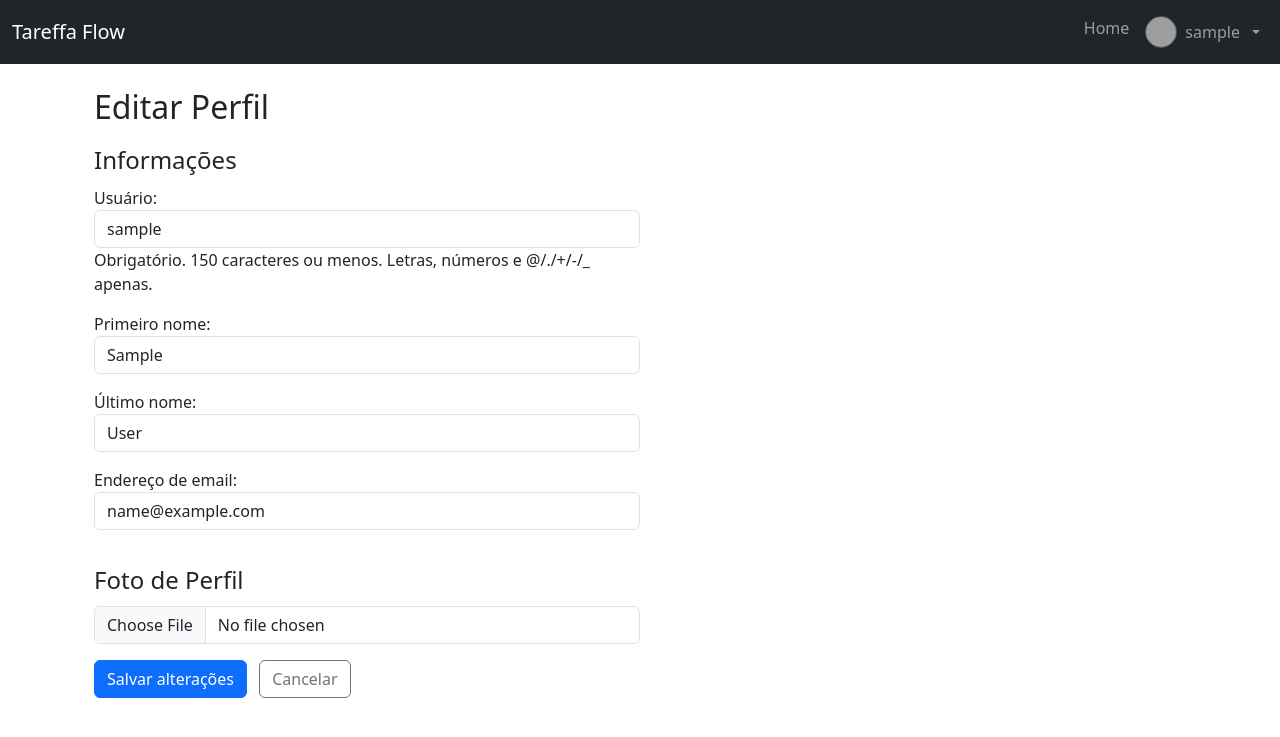
After one commit to CaiqueRNeves/Tareffa_Flow, a Django app: page /accounts/profile/edit/ in a window 1280 px wide. The commit adds this page. Shown: the top 737 px of the page. Run offline with Django 5.2, Linux system fonts and the light colour scheme; the visitor is signed in with stand-in values (Sample User, id 1); data comes from the database, SQL or seed files in the repository; grey boxes are pictures that could not be loaded.

Commit message:
Finalização da Interligação de cruds e Modelagem da experiência do usuário

```diff
--- /dev/null
+++ b/Tareffa_Flow/forms.py
@@ -0,0 +1,64 @@
+from django import forms
+from django.contrib.auth.forms import UserCreationForm
+from django.contrib.auth.models import User
+from .models import Tarefa, Comment
+from .models import UserProfile
+from django import forms
+from django.contrib.auth.models import User
+from .models import UserProfile
+
+
+class SignUpForm(UserCreationForm):
+    email = forms.EmailField(required=True)
+
+    class Meta:
+        model = User
+        fields = ("username", "email", "password1", "password2")
+
+
+class TarefaForm(forms.ModelForm):
+    class Meta:
+        model = Tarefa
+        fields = ["title", "deadline", "descricao", "concluida"]
+
+
+class CommentForm(forms.ModelForm):
+    class Meta:
+        model = Comment
+        fields = ["texto"]
+        widgets = {
+            "texto": forms.Textarea(
+                attrs={"rows": 3, "placeholder": "Escreva um comentário..."}
+            )
+        }
+
+
+class ProfileForm(forms.ModelForm):
+    class Meta:
+        model = User
+        fields = ["username", "first_name", "last_name", "email"]
+        widgets = {
+            "username": forms.TextInput(attrs={"class": "form-control"}),
+            "first_name": forms.TextInput(attrs={"class": "form-control"}),
+            "last_name": forms.TextInput(attrs={"class": "form-control"}),
+            "email": forms.EmailInput(attrs={"class": "form-control"}),
+        }
+
+
+class UserProfileForm(forms.ModelForm):
+    class Meta:
+        model = UserProfile
+        fields = ["avatar"]
+        widgets = {"avatar": forms.FileInput(attrs={"class": "form-control"})}
+
+    def clean_avatar(self):
+        file = self.cleaned_data.get("avatar")
+        if not file:
+            return file
+        max_mb = 5
+        if file.size > max_mb * 1024 * 1024:
+            raise forms.ValidationError(f"A imagem deve ter no máximo {max_mb}MB.")
+        valid_mimes = {"image/jpeg", "image/png", "image/webp"}
+        if hasattr(file, "content_type") and file.content_type not in valid_mimes:
+            raise forms.ValidationError("Use uma imagem JPG, PNG ou WEBP.")
+        return file
--- /dev/null
+++ b/Tareffa_Flow/templates/Tareffa_Flow/profile_edit.html
@@ -0,0 +1,35 @@
+{% extends 'base.html' %}
+{% block page_title %}Editar Perfil{% endblock %}
+{% block content %}
+<div class="container mt-4">
+  <h2>Editar Perfil</h2>
+
+  {% if messages %}
+    {% for m in messages %}
+      <div class="alert alert-{{ m.tags }} mt-3">{{ m }}</div>
+    {% endfor %}
+  {% endif %}
+
+  <form method="post" enctype="multipart/form-data" class="col-lg-6 mt-3">
+    {% csrf_token %}
+    <fieldset class="mb-3">
+      <legend>Informações</legend>
+      {{ form.as_p }}
+    </fieldset>
+
+    <fieldset class="mb-3">
+      <legend>Foto de Perfil</legend>
+      {{ profile_form.avatar }}
+      {% if user.profile.avatar %}
+        <div class="mt-2">
+          <small>Atual:</small><br>
+          <img src="{{ user.profile.avatar.url }}" alt="Avatar" class="img-thumbnail" style="max-width:150px;">
+        </div>
+      {% endif %}
+    </fieldset>
+
+    <button class="btn btn-primary" type="submit">Salvar alterações</button>
+    <a href="{% url 'profile' %}" class="btn btn-outline-secondary ms-2">Cancelar</a>
+  </form>
+</div>
+{% endblock %}
--- a/Tareffa_Flow/templates/base.html
+++ b/Tareffa_Flow/templates/base.html
@@ -5,13 +5,64 @@
     <meta name="viewport" content="width=device-width, initial-scale=1">
     <title>Nova Tarefa - {% block page_title %}{% endblock page_title %}</title>
     <link href="https://cdn.jsdelivr.net/npm/bootstrap@5.3.8/dist/css/bootstrap.min.css" rel="stylesheet" integrity="sha384-sRIl4kxILFvY47J16cr9ZwB07vP4J8+LH7qKQnuqkuIAvNWLzeN8tE5YBujZqJLB" crossorigin="anonymous">
+    <style>
+  .tf-avatar{
+    width: 32px; height: 32px;
+    border-radius: 50%;
+    object-fit: cover;
+    border: 1px solid rgba(255,255,255,.25);
+  }
+</style>
   </head>
   <body>
-     <nav class="navbar bg-dark mb-4" data-bs-theme="dark">
-        <div class="container-fluid">
-            <a class="navbar-brand" href="{% url 'tarefa_list' %}">Tareffa Flow</a>
-        </div>
-    </nav>
+   <nav class="navbar navbar-expand-lg navbar-dark bg-dark mb-4">
+  <div class="container-fluid">
+    <a class="navbar-brand" href="{% url 'dashboard' %}">Tareffa Flow</a>
+
+    <button class="navbar-toggler" type="button" data-bs-toggle="collapse" data-bs-target="#navbarNav"
+            aria-controls="navbarNav" aria-expanded="false" aria-label="Toggle navigation">
+      <span class="navbar-toggler-icon"></span>
+    </button>
+
+    <div class="collapse navbar-collapse" id="navbarNav">
+      <ul class="navbar-nav ms-auto">
+
+        <!-- Home (sempre aparece) -->
+        <li class="nav-item">
+          <a class="nav-link" href="{% url 'dashboard' %}">Home</a>
+        </li>
+
+        {% if user.is_authenticated %}
+  <!-- Avatar + menu do usuário -->
+  <li class="nav-item dropdown d-flex align-items-center">
+    <a class="nav-link dropdown-toggle d-flex align-items-center gap-2" href="#" id="userMenu"
+       role="button" data-bs-toggle="dropdown" aria-expanded="false">
+      <img
+        src="{% if user.profile.avatar %}{{ user.profile.avatar.url }}{% else %}https://cdn-icons-png.flaticon.com/512/149/149071.png{% endif %}"
+        alt="avatar de {{ user.username }}"
+        class="tf-avatar"
+      />
+      <span>{{ user.username }}</span>
+    </a>
+    <ul class="dropdown-menu dropdown-menu-end" aria-labelledby="userMenu">
+      <li><a class="dropdown-item" href="{% url 'profile' %}">Meu Perfil</a></li>
+      <li><a class="dropdown-item" href="{% url 'profile_edit' %}">Editar Perfil</a></li>
+      <li><hr class="dropdown-divider"></li>
+      <li><a class="dropdown-item text-danger" href="{% url 'logout' %}">Sair</a></li>
+    </ul>
+  </li>
+{% else %}
+  <!-- Visitante -->
+  <li class="nav-item"><a class="nav-link" href="{% url 'login' %}">Login</a></li>
+  <li class="nav-item"><a class="nav-link" href="{% url 'signup' %}">Cadastro</a></li>
+{% endif %}
+
+
+      </ul>
+    </div>
+  </div>
+</nav>
+
     <main class="container">
         {% block content %}{% endblock content %}
     </main>
--- /dev/null
+++ b/Tareffa_Flow/urls.py
@@ -0,0 +1,30 @@
+from django.urls import path
+from .views import (
+    DashboardView,
+    TarefaListView,
+    TarefaDetailView,
+    TarefaCreateView,
+    TarefaUpdateView,
+    TarefaDeleteView,
+    TarefaCompleteView,
+    TarefaClaimView,
+    CommentCreateView,
+)
+
+urlpatterns = [
+    path("", DashboardView.as_view(), name="dashboard"),
+    path("tarefas/", TarefaListView.as_view(), name="tarefa_list"),
+    path("tarefas/create/", TarefaCreateView.as_view(), name="tarefa_create"),
+    path("tarefas/<int:pk>/", TarefaDetailView.as_view(), name="tarefa_detail"),
+    path("tarefas/<int:pk>/edit/", TarefaUpdateView.as_view(), name="tarefa_update"),
+    path("tarefas/<int:pk>/delete/", TarefaDeleteView.as_view(), name="tarefa_delete"),
+    path(
+        "tarefas/<int:pk>/complete/",
+        TarefaCompleteView.as_view(),
+        name="tarefa_complete",
+    ),
+    path("tarefas/<int:pk>/claim/", TarefaClaimView.as_view(), name="tarefa_claim"),
+    path(
+        "tarefas/<int:pk>/comment/", CommentCreateView.as_view(), name="comment_create"
+    ),
+]
--- a/Tareffa_Flow/views.py
+++ b/Tareffa_Flow/views.py
@@ -1,37 +1,189 @@
 from datetime import date
-from django.views.generic import ListView, CreateView, UpdateView, DeleteView, View
+
+from django.contrib import messages
+from django.contrib.auth import login
+from django.contrib.auth.mixins import LoginRequiredMixin, UserPassesTestMixin
+from django.contrib.auth.models import User
+from django.contrib.auth.views import LoginView, LogoutView
+from django.shortcuts import get_object_or_404, redirect
 from django.urls import reverse_lazy
-from django.shortcuts import get_object_or_404, redirect
+from django.views.generic import (
+    TemplateView,
+    ListView,
+    DetailView,
+    CreateView,
+    UpdateView,
+    DeleteView,
+    View,
+)
 
-from .models import Tarefa
+from .models import Tarefa, Comment, UserProfile
+from .forms import (
+    ProfileForm,
+    UserProfileForm,  # <-- IMPORT ESSENCIAL
+    TarefaForm,
+    CommentForm,
+    SignUpForm,
+)
 
 
-class TarefaListView(ListView):
+# ---------- Auth ----------
+class SignUpView(CreateView):
+    template_name = "registration/signup.html"
+    form_class = SignUpForm
+    success_url = reverse_lazy("dashboard")
+
+    def form_valid(self, form):
+        response = super().form_valid(form)
+        login(self.request, self.object)
+        return response
+
+
+class AuthLoginView(LoginView):
+    template_name = "registration/login.html"
+
+
+class AuthLogoutView(LogoutView):
+    pass
+
+
+# ---------- Dashboard ----------
+class DashboardView(LoginRequiredMixin, ListView):
+    template_name = "Tareffa_Flow/dashboard.html"
+    context_object_name = "minhas_tarefas"
+
+    def get_queryset(self):
+        # Tarefas atribuídas ao usuário logado (usamos 'criador' como responsável)
+        return Tarefa.objects.filter(criador=self.request.user).order_by(
+            "concluida", "deadline"
+        )
+
+
+# ---------- Permissões ----------
+class SomenteResponsavelMixin(UserPassesTestMixin):
+    def test_func(self):
+        tarefa = self.get_object()
+        return self.request.user.is_staff or tarefa.criador == self.request.user
+
+
+# ---------- Tarefas ----------
+class TarefaListView(LoginRequiredMixin, ListView):
     model = Tarefa
     template_name = "Tareffa_Flow/Tareffa_Flow_list.html"
     context_object_name = "Tarefas"
+    # Lista geral (pode filtrar aqui se quiser só as suas)
 
 
-class TarefaCreateView(CreateView):
+class TarefaDetailView(LoginRequiredMixin, DetailView):
     model = Tarefa
-    fields = ["title", "deadline", "descricao", "concluida"]
+    template_name = "Tareffa_Flow/tarefa_detail.html"
+    context_object_name = "tarefa"
+
+    def get_context_data(self, **kwargs):
+        ctx = super().get_context_data(**kwargs)
+        ctx["comment_form"] = CommentForm()
+        return ctx
+
+
+class TarefaCreateView(LoginRequiredMixin, CreateView):
+    model = Tarefa
+    form_class = TarefaForm
+    template_name = "Tareffa_Flow/tarefa_form.html"
+    success_url = reverse_lazy("tarefa_list")
+
+    def form_valid(self, form):
+        # por padrão, quem cria vira responsável
+        if not form.instance.criador:
+            form.instance.criador = self.request.user
+        return super().form_valid(form)
+
+
+class TarefaUpdateView(LoginRequiredMixin, SomenteResponsavelMixin, UpdateView):
+    model = Tarefa
+    form_class = TarefaForm
+    template_name = "Tareffa_Flow/tarefa_form.html"
     success_url = reverse_lazy("tarefa_list")
 
 
-class TarefaUpdateView(UpdateView):
+class TarefaDeleteView(LoginRequiredMixin, SomenteResponsavelMixin, DeleteView):
     model = Tarefa
-    fields = ["title", "deadline", "descricao", "concluida"]
+    template_name = "Tareffa_Flow/tarefa_confirm_delete.html"
     success_url = reverse_lazy("tarefa_list")
 
 
-class TarefaDeleteView(DeleteView):
-    model = Tarefa
-    success_url = reverse_lazy("tarefa_list")
-
-
-class TarefaCompleteView(View):
+class TarefaCompleteView(LoginRequiredMixin, SomenteResponsavelMixin, View):
     def get(self, request, pk):
         tarefa = get_object_or_404(Tarefa, pk=pk)
         tarefa.finished_at = date.today()
+        tarefa.concluida = True
         tarefa.save()
         return redirect("tarefa_list")
+
+
+class TarefaClaimView(LoginRequiredMixin, View):
+    """Tomar para si: usuário vira o responsável (criador)."""
+
+    def post(self, request, pk):
+        tarefa = get_object_or_404(Tarefa, pk=pk)
+        tarefa.criador = request.user
+        tarefa.save()
+        return redirect("tarefa_detail", pk=tarefa.pk)
+
+
+# ---------- Comentários ----------
+class CommentCreateView(LoginRequiredMixin, View):
+    def post(self, request, pk):
+        tarefa = get_object_or_404(Tarefa, pk=pk)
+        form = CommentForm(request.POST)
+        if form.is_valid():
+            Comment.objects.create(
+                tarefa=tarefa, autor=request.user, texto=form.cleaned_data["texto"]
+            )
+        return redirect("tarefa_detail", pk=tarefa.pk)
+
+
+# ---------- Perfil ----------
+class ProfileView(LoginRequiredMixin, TemplateView):
+    template_name = "Tareffa_Flow/profile.html"
+
+
+class ProfileEditView(LoginRequiredMixin, UpdateView):
+    model = User
+    form_class = ProfileForm
+    template_name = "Tareffa_Flow/profile_edit.html"
+    success_url = reverse_lazy("profile")
+
+    def get_object(self, queryset=None):
+        return self.request.user
+
+    def _ensure_profile(self):
+        # garante que o user tenha profile antes de usar
+        profile, _ = UserProfile.objects.get_or_create(user=self.request.user)
+        return profile
+
+    def get_context_data(self, **kwargs):
+        ctx = super().get_context_data(**kwargs)
+        profile = self._ensure_profile()
+        if self.request.method == "POST":
+            ctx["profile_form"] = UserProfileForm(
+                self.request.POST, self.request.FILES, instance=profile
+            )
+        else:
+            ctx["profile_form"] = UserProfileForm(instance=profile)
+        return ctx
+
+    def post(self, request, *args, **kwargs):
+        self.object = self.get_object()
+        profile = self._ensure_profile()
+
+        user_form = self.get_form()
+        profile_form = UserProfileForm(request.POST, request.FILES, instance=profile)
+
+        if user_form.is_valid() and profile_form.is_valid():
+            user_form.save()
+            profile_form.save()
+            messages.success(request, "Perfil atualizado com sucesso.")
+            return self.form_valid(user_form)
+
+        messages.error(request, "Corrija os erros abaixo e tente novamente.")
+        return self.form_invalid(user_form)
--- a/setuo/urls.py
+++ b/setuo/urls.py
@@ -1,35 +1,45 @@
-"""
-URL configuration for setuo project.
+from django.contrib import admin
 
-The `urlpatterns` list routes URLs to views. For more information please see:
-    https://docs.djangoproject.com/en/5.2/topics/http/urls/
-Examples:
-Function views
-    1. Add an import:  from my_app import views
-    2. Add a URL to urlpatterns:  path('', views.home, name='home')
-Class-based views
-    1. Add an import:  from other_app.views import Home
-    2. Add a URL to urlpatterns:  path('', Home.as_view(), name='home')
-Including another URLconf
-    1. Import the include() function: from django.urls import include, path
-    2. Add a URL to urlpatterns:  path('blog/', include('blog.urls'))
-"""
-
-from django.contrib import admin
-from django.urls import path
+from django.urls import path, include
 from Tareffa_Flow.views import (
-    TarefaListView,
-    TarefaCreateView,
-    TarefaUpdateView,
-    TarefaDeleteView,
-    TarefaCompleteView,
+    AuthLoginView,
+    AuthLogoutView,
+    SignUpView,
+    ProfileView,
+    ProfileEditView,
 )
+from django.contrib.auth.views import PasswordChangeView, PasswordChangeDoneView
+from django.conf import settings
+from django.conf.urls.static import static
 
 urlpatterns = [
-    path("admin/", admin.site.urls),
-    path("", TarefaListView.as_view(), name="tarefa_list"),
-    path("create/", TarefaCreateView.as_view(), name="tarefa_create"),
-    path("update/<int:pk>/", TarefaUpdateView.as_view(), name="tarefa_update"),
-    path("delete/<int:pk>/", TarefaDeleteView.as_view(), name="tarefa_delete"),
-    path("complete/<int:pk>/", TarefaCompleteView.as_view(), name="tarefa_complete"),
+    # Autenticação
+    path("accounts/login/", AuthLoginView.as_view(), name="login"),
+    path("accounts/logout/", AuthLogoutView.as_view(), name="logout"),
+    path("accounts/signup/", SignUpView.as_view(), name="signup"),
+    # Perfil
+    path("accounts/profile/", ProfileView.as_view(), name="profile"),
+    path("accounts/profile/edit/", ProfileEditView.as_view(), name="profile_edit"),
+    # Alterar senha (views nativas)
+    path(
+        "accounts/password/change/",
+        PasswordChangeView.as_view(
+            template_name="registration/password_change_form.html",
+            success_url="/accounts/password/change/done/",
+        ),
+        name="password_change",
+    ),
+    path(
+        "accounts/password/change/done/",
+        PasswordChangeDoneView.as_view(
+            template_name="registration/password_change_done.html"
+        ),
+        name="password_change_done",
+    ),
+    # App principal
+    path("", include("Tareffa_Flow.urls")),
 ]
+
+
+if settings.DEBUG:
+    urlpatterns += static(settings.MEDIA_URL, document_root=settings.MEDIA_ROOT)
```
Also changed, not shown: Tareffa_Flow/admin.py (+21 -2 lines), Tareffa_Flow/models.py (+46 -6 lines), Tareffa_Flow/templates/Tareffa_Flow/dashboard.html (added, +29 -0 lines), Tareffa_Flow/templates/Tareffa_Flow/profile.html (added, +25 -0 lines), Tareffa_Flow/templates/Tareffa_Flow/tarefa_detail.html (added, +42 -0 lines), Tareffa_Flow/templates/registration/login.html (added, +11 -0 lines), Tareffa_Flow/templates/registration/password_change_done.html (added, +9 -0 lines), Tareffa_Flow/templates/registration/password_change_form.html (added, +13 -0 lines), Tareffa_Flow/templates/registration/signup.html (added, +11 -0 lines), setuo/settings.py (+35 -10 lines), Tareffa_Flow/migrations/0009_alter_tarefa_options_alter_tarefa_title_comment.py (added), Tareffa_Flow/migrations/0010_userprofile.py (added).
